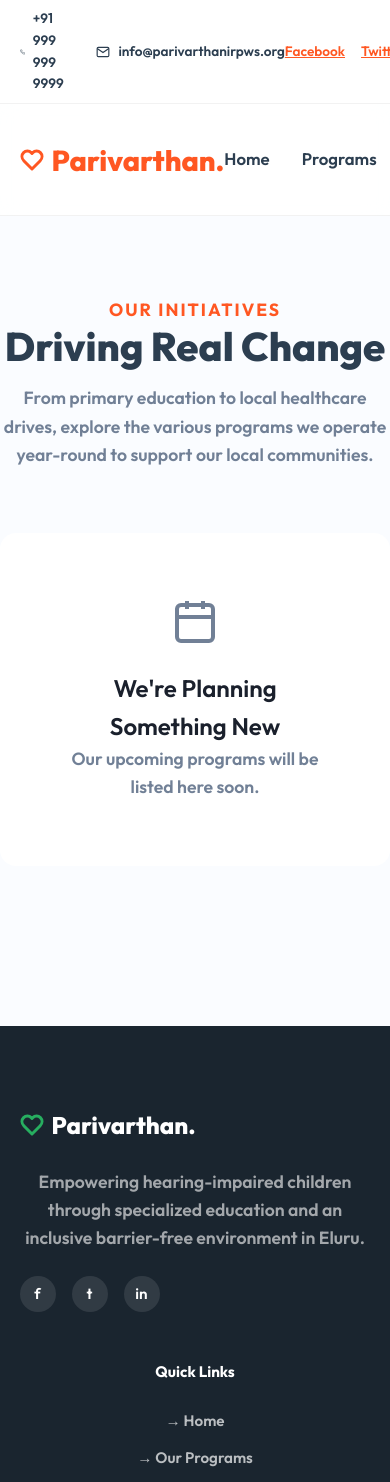
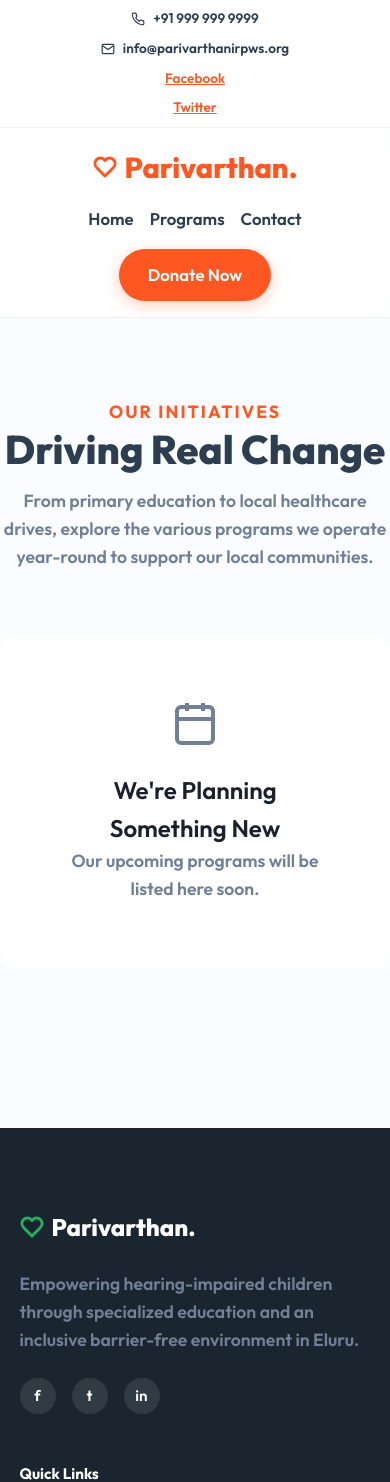
Before and after one commit to pavanrajashekar/parivarthan-ngo, a Django app: page /programs/ in a window 390 px wide; the page is wider, and only the part inside the window is pictured. Shown: the top 1482 px of that part. Run offline with Django 5.2, Linux system fonts and the light colour scheme; data that the repository does not hold is empty.

Commit message:
Fix UI responsiveness and Footer Left Alignment

```diff
--- a/static/css/style.css
+++ b/static/css/style.css
@@ -168,15 +168,44 @@ main {
     overflow: hidden;
 }
 
-/* Footer */
-footer {
-    background: var(--secondary);
-    color: white;
-    text-align: center;
-    padding: 4rem 5%;
-    margin-top: 4rem;
+/* Mega Footer Fix */
+.mega-footer {
+    text-align: left; /* Ensuring explicit left alignment */
 }
 
-footer p {
-    color: rgba(255,255,255,0.6);
+/* Responsive Overrides */
+@media (max-width: 768px) {
+    /* Top Bar Mobile */
+    .top-bar-mobile {
+        flex-direction: column;
+        gap: 0.5rem;
+        padding-top: 1rem;
+        padding-bottom: 1rem;
+    }
+    .top-bar-mobile > div {
+        flex-direction: column;
+        align-items: center;
+        gap: 0.5rem !important;
+    }
+
+    /* Navbar Mobile */
+    .navbar {
+        flex-direction: column;
+        gap: 1rem;
+        padding: 1rem;
+    }
+    .nav-links {
+        flex-wrap: wrap;
+        justify-content: center;
+        gap: 1rem;
+    }
+
+    /* General Grid Mobile */
+    section {
+        padding-left: 1rem !important;
+        padding-right: 1rem !important;
+    }
+    .card-grid {
+        grid-template-columns: 1fr;
+    }
 }
--- a/templates/base.html
+++ b/templates/base.html
@@ -15,7 +15,7 @@
 </head>
 <body>
     <!-- Top Bar (Aasha Style) -->
-    <div style="background: var(--card-bg); padding: 0.5rem 5%; display: flex; justify-content: space-between; align-items: center; border-bottom: 1px solid rgba(0,0,0,0.05); font-size: 0.85rem; color: var(--secondary);">
+    <div class="top-bar-mobile" style="background: var(--card-bg); padding: 0.5rem 5%; display: flex; justify-content: space-between; align-items: center; border-bottom: 1px solid rgba(0,0,0,0.05); font-size: 0.85rem; color: var(--secondary);">
         <div style="display: flex; gap: 1.5rem;">
             <span style="display: flex; align-items: center; gap: 0.5rem;">
                 <svg width="14" height="14" viewBox="0 0 24 24" fill="none" stroke="currentColor" stroke-width="2"><path d="M22 16.92v3a2 2 0 0 1-2.18 2 19.79 19.79 0 0 1-8.63-3.07 19.5 19.5 0 0 1-6-6 19.79 19.79 0 0 1-3.07-8.67A2 2 0 0 1 4.11 2h3a2 2 0 0 1 2 1.72 12.84 12.84 0 0 0 .7 2.81 2 2 0 0 1-.45 2.11L8.09 9.91a16 16 0 0 0 6 6l1.27-1.27a2 2 0 0 1 2.11-.45 12.84 12.84 0 0 0 2.81.7A2 2 0 0 1 22 16.92z"></path></svg>
@@ -53,7 +53,7 @@
     </main>
 
     <!-- Mega Footer (Aasha Style) -->
-    <footer style="background: #1a252f; color: rgba(255,255,255,0.7); padding: 5rem 5% 2rem 5%; font-size: 0.95rem; margin-top: 5rem;">
+    <footer class="mega-footer" style="background: #1a252f; color: rgba(255,255,255,0.7); padding: 5rem 5% 2rem 5%; font-size: 0.95rem; margin-top: 5rem;">
         <div style="display: grid; grid-template-columns: repeat(auto-fit, minmax(250px, 1fr)); gap: 3rem; max-width: 1200px; margin: 0 auto; border-bottom: 1px solid rgba(255,255,255,0.1); padding-bottom: 4rem; margin-bottom: 2rem;">
 
             <!-- Col 1: About -->
```
